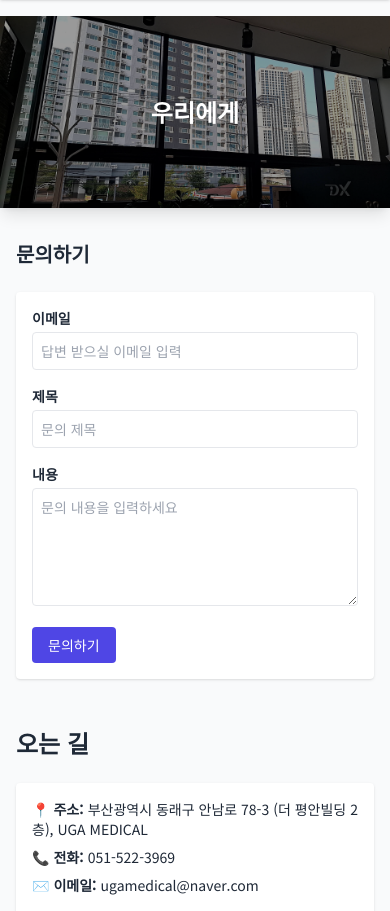
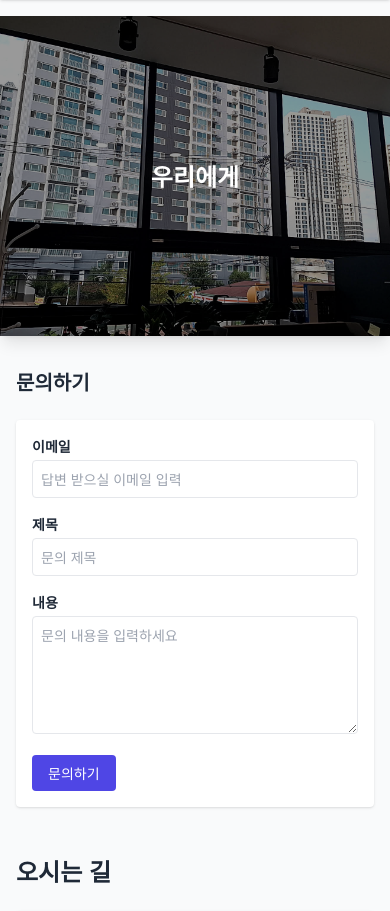
Before and after one commit to Ugakimseobin/ugamall-flask-server, a Flask app: page /contact in a window 390 px wide. Shown: the part 64-975 px from the top of the page. Run offline with Flask 3, Linux system fonts and the light colour scheme; some libraries are stand-ins or nearby versions.

Commit message:
babel company contact

```diff
--- a/templates/company.html
+++ b/templates/company.html
@@ -41,7 +41,7 @@
 </nav>
 
 <!-- 소개 -->
-<section id="intro" class="py-20 bg-gray-50">
+<section id="intro" class="py-20 bg-white">
   <div class="max-w-6xl mx-auto px-6 space-y-24">
     <h2 class="text-3xl font-bold text-center mb-16">{{ _("소개") }}</h2>
     <div class="grid md:grid-cols-2 gap-10 items-center reveal">
@@ -126,7 +126,7 @@
 </section>
 
 <!-- 파트너 -->
-<section id="partners" class="py-16">
+<section id="partners" class="py-16 bg-white">
   <div class="max-w-6xl mx-auto px-6 text-center">
     <h2 class="text-2xl md:text-3xl font-bold reveal">{{ _("함께하는 사람들") }}</h2>
     <p class="text-gray-600 leading-relaxed max-w-3xl mx-auto reveal">{{ _("국내외 다양한 파트너사와 함께 헬스케어의 미래를 만들어갑니다.") }}</p>
--- a/templates/contact.html
+++ b/templates/contact.html
@@ -1,7 +1,7 @@
 {% extends "base.html" %}
 {% block content %}
 <!-- 상단 비디오 배경 -->
-<section class="relative w-full h-48 sm:h-80 flex items-center justify-center text-white shadow-lg overflow-hidden">
+<section class="relative w-full h-80 sm:h-80 flex items-center justify-center text-white shadow-lg overflow-hidden">
   <!--<video autoplay muted loop playsinline
          class="absolute inset-0 w-full h-full object-cover object-bottom">
     <source src="{{ url_for('static', filename='videos/ocean.mp4') }}" type="video/mp4">
@@ -46,7 +46,7 @@
 
   <!-- 회사 위치 -->
   <div class="mt-12 sm:mt-16">
-    <h2 class="text-2xl sm:text-3xl font-bold mb-6">{{ _("오는 길") }}</h2>
+    <h2 class="text-2xl sm:text-3xl font-bold mb-6">{{ _("오시는 길") }}</h2>
     <div class="bg-white shadow rounded p-4 sm:p-6 text-sm sm:text-base">
       <p class="mb-2"><strong>📍 {{ _("주소") }}:</strong> {{ _("부산광역시 동래구 안남로 78-3 (더 평안빌딩 2층)") }}, UGA MEDICAL</p>
       <p class="mb-2"><strong>📞 {{ _("전화") }}:</strong> 051-522-3969</p>
```
Also changed, not shown: translations/en/LC_MESSAGES/messages.po, 2 other files.
